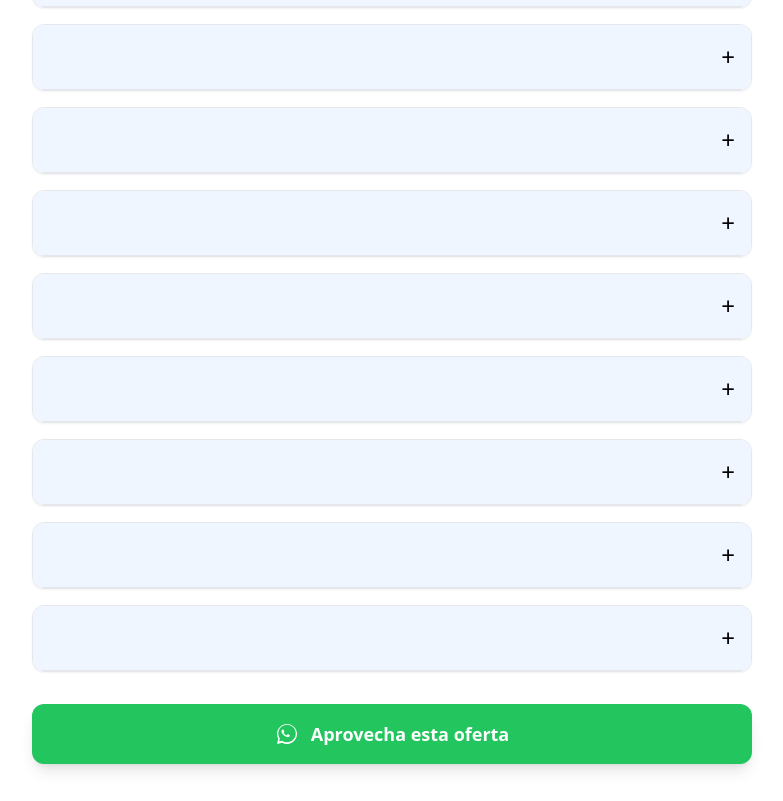
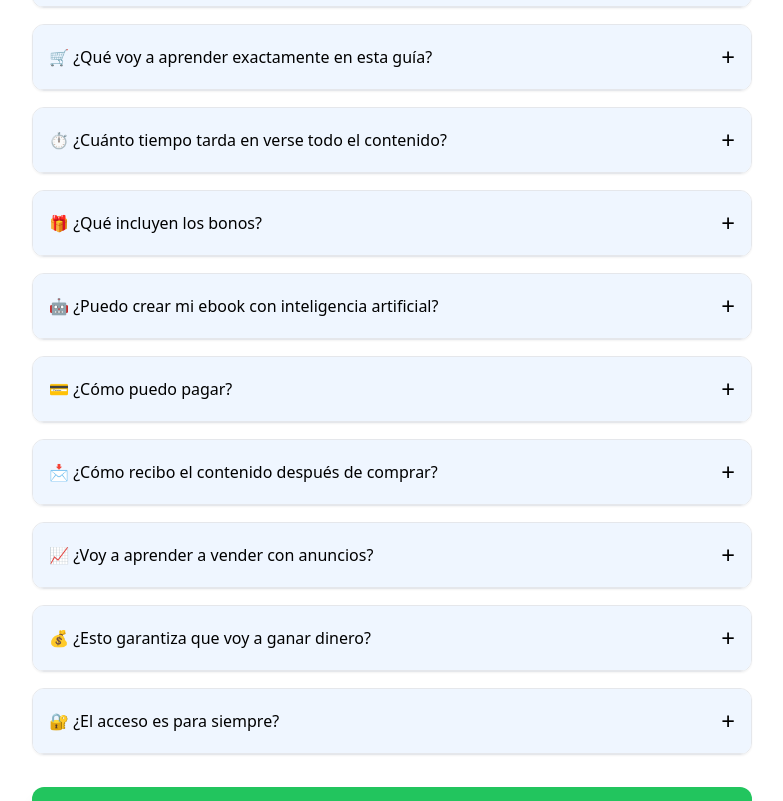
Before and after one commit to cesartomedes/manuelbook, a React (Create React App) app: page / in a window 1280 px wide. Shown: the part 9479-10280 px from the top of the page, without its empty margins (248-1031 px from the left). Built offline with nearby package versions, Linux system fonts and the light colour scheme.

Commit message:
fix:faqs

```diff
--- a/src/components/PreguntasFrecuentes.jsx
+++ b/src/components/PreguntasFrecuentes.jsx
@@ -1,61 +1,54 @@
 import { useState, useRef, useEffect } from "react";
-
-const public_url = process.env.PUBLIC_URL;
 
 const faqs = [
   {
-    name: "Camila R.",
-    text: "Nunca había usado Hotmart y pensaba que era súper complicado. Esta guía me explicó todo paso a paso y en dos días ya tenía todo armado. Ahora entiendo cómo funciona y me siento mucho más segura.",
-    product: "Guía Vende Ebooks con Hotmart",
-    avatar: `${public_url}/images/avatars/5.jpg`,
+    question: "📘 ¿Necesito experiencia previa para empezar?",
+    answer:
+      "No. Esta guía está pensada para personas que arrancan desde cero. No necesitás conocimientos técnicos, ni experiencia previa en ventas, ni en **Hotmart**.",
   },
   {
-    name: "Julieta M.",
-    text: "Lo que más me gustó es que no es solo teoría. Te muestra exactamente qué hacer, dónde tocar y cómo configurarlo todo. Yo estaba perdida y ahora ya tengo todo automatizado.",
-    product: "Guía Vende Ebooks con Hotmart",
-    avatar: `${public_url}/images/avatars/1.jpg`,
+    question: "🛒 ¿Qué voy a aprender exactamente en esta guía?",
+    answer:
+      "Vas a aprender a crear tu ebook, armar tu tienda en **Hotmart**, configurar pagos, automatizar entregas y montar un sistema de ventas que funcione todos los días.",
   },
   {
-    name: "Luciana S.",
-    text: "Probé otros cursos y siempre me quedaba con dudas. Esta guía es la primera que realmente entendí. Está pensada para personas que arrancamos desde cero.",
-    product: "Guía Vende Ebooks con Hotmart",
-    avatar: `${public_url}/images/avatars/3.jpg`,
+    question: "⏱ ¿Cuánto tiempo tarda en verse todo el contenido?",
+    answer:
+      "Podés avanzar a tu ritmo. Muchas personas arman su tienda básica en uno o dos días siguiendo los pasos del sistema.",
   },
   {
-    name: "María L.",
-    text: "Yo no sabía ni cómo cobrar online. Con esta guía aprendí a conectar pagos, automatizar entregas y dejar todo listo. Me ahorró muchísimo tiempo.",
-    product: "Guía Vende Ebooks con Hotmart",
-    avatar: `${public_url}/images/avatars/6.jpg`,
+    question: "🎁 ¿Qué incluyen los bonos?",
+    answer:
+      "Incluye plantillas editables para **Hotmart**, prompts para crear tu ebook con IA, checklist completo de lanzamiento, taller de Meta Ads + **Hotmart** y una clase completa de campañas.",
   },
   {
-    name: "Florencia D.",
-    text: "Todo está explicado de forma simple, sin palabras raras. Eso fue lo que más me gustó. Ahora entiendo cómo funciona una tienda digital.",
-    product: "Guía Vende Ebooks con Hotmart",
-    avatar: `${public_url}/images/avatars/7.jpg`,
+    question: "🤖 ¿Puedo crear mi ebook con inteligencia artificial?",
+    answer:
+      "Sí. Uno de los bonos te da prompts listos para usar con ChatGPT y otras IAs para que puedas crear todo tu ebook incluso si no sabés escribir.",
   },
   {
-    name: "Natalia P.",
-    text: "La compré sin muchas expectativas y me sorprendió. Es muy práctica y te lleva de la mano en todo el proceso.",
-    product: "Guía Vende Ebooks con Hotmart",
-    avatar: `${public_url}/images/avatars/8.jpg`,
+    question: "💳 ¿Cómo puedo pagar?",
+    answer:
+      "Podés pagar con tarjeta de crédito, débito o Mercado Pago, según tu país.",
   },
   {
-    name: "Paula F.",
-    text: "No sabía nada de tiendas online y ahora tengo todo armado. La guía es muy clara y directa.",
-    product: "Guía Vende Ebooks con Hotmart",
-    avatar: `${public_url}/images/avatars/9.jpg`,
+    question: "📩 ¿Cómo recibo el contenido después de comprar?",
+    answer:
+      "Tenés acceso inmediato. Lo recibís por email y también podés descargarlo al instante.",
   },
   {
-    name: "Carolina V.",
-    text: "Me ayudó a ordenar todo lo que tenía en mi cabeza. Ahora tengo un sistema claro y simple.",
-    product: "Guía Vende Ebooks con Hotmart",
-    avatar: `${public_url}/images/avatars/10.jpg`,
+    question: "📈 ¿Voy a aprender a vender con anuncios?",
+    answer:
+      "Sí. Incluye un taller y una clase completa donde te enseño a crear campañas de venta en Meta Ads paso a paso.",
   },
   {
-    name: "Agustina B.",
-    text: "Antes dependía de responder mensajes todo el día. Ahora está todo automatizado y funciona solo.",
-    product: "Guía Vende Ebooks con Hotmart",
-    avatar: `${public_url}/images/avatars/11.jpg`,
+    question: "💰 ¿Esto garantiza que voy a ganar dinero?",
+    answer:
+      "No existen garantías mágicas, pero te doy el sistema completo que hoy se usa para vender ebooks de forma automática. El resultado depende de que lo implementes.",
+  },
+  {
+    question: "🔐 ¿El acceso es para siempre?",
+    answer: "Sí. El acceso es de por vida.",
   },
 ];
 
```
